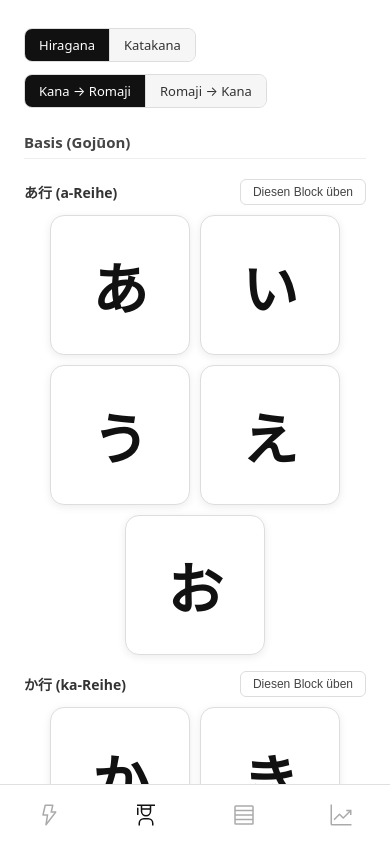
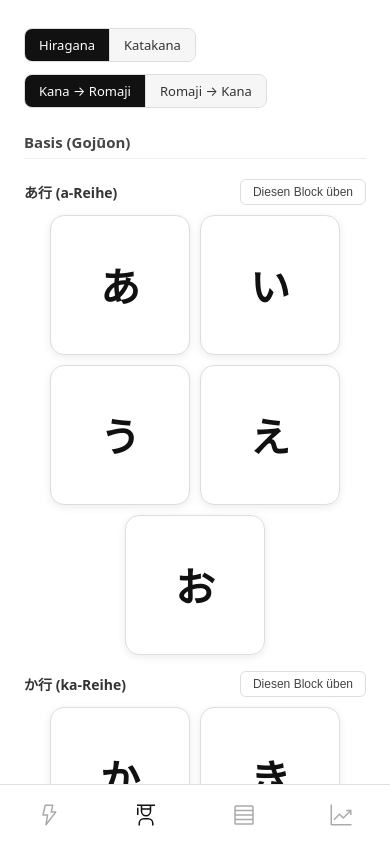
Before and after one commit to dkl3in/kana-trainer, a Vue app: page / in a window 390 px wide. Both pictures are taken after a click on the button 146 px from the left and 814 px from the top of the page. Shown: the top 844 px of the page. Built offline with nearby package versions, Linux system fonts and the light colour scheme.

Commit message:
fixed font-size problem

```diff
--- a/src/style.css
+++ b/src/style.css
@@ -597,7 +597,7 @@ body {
 
 .card__front {
   background: #fff;
-  font-size: 90px;
+  font-size: 64px;
   font-weight: 700;
   box-shadow: 0 2px 8px rgba(0,0,0,.08);
 }
@@ -605,7 +605,7 @@ body {
 .card__back {
   background: #111;
   color: #fff;
-  font-size: 40px;
+  font-size: 64px;
   font-weight: 600;
   letter-spacing: 0.02em;
   transform: rotateY(180deg);
@@ -619,11 +619,11 @@ body {
   }
 
   .card__front {
-    font-size: 56px;
+    font-size: 40px;
   }
 
   .card__back {
-    font-size: 26px;
+    font-size: 40px;
   }
 }
 
```
